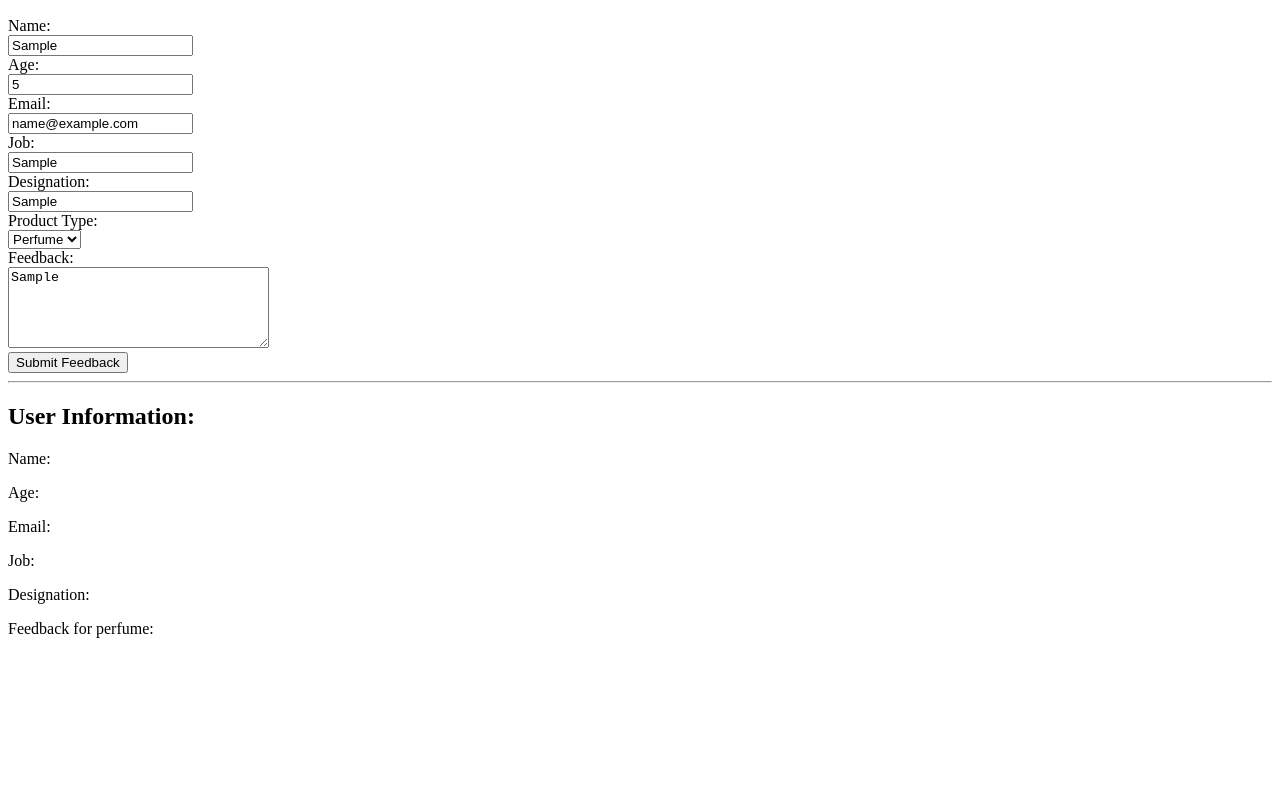
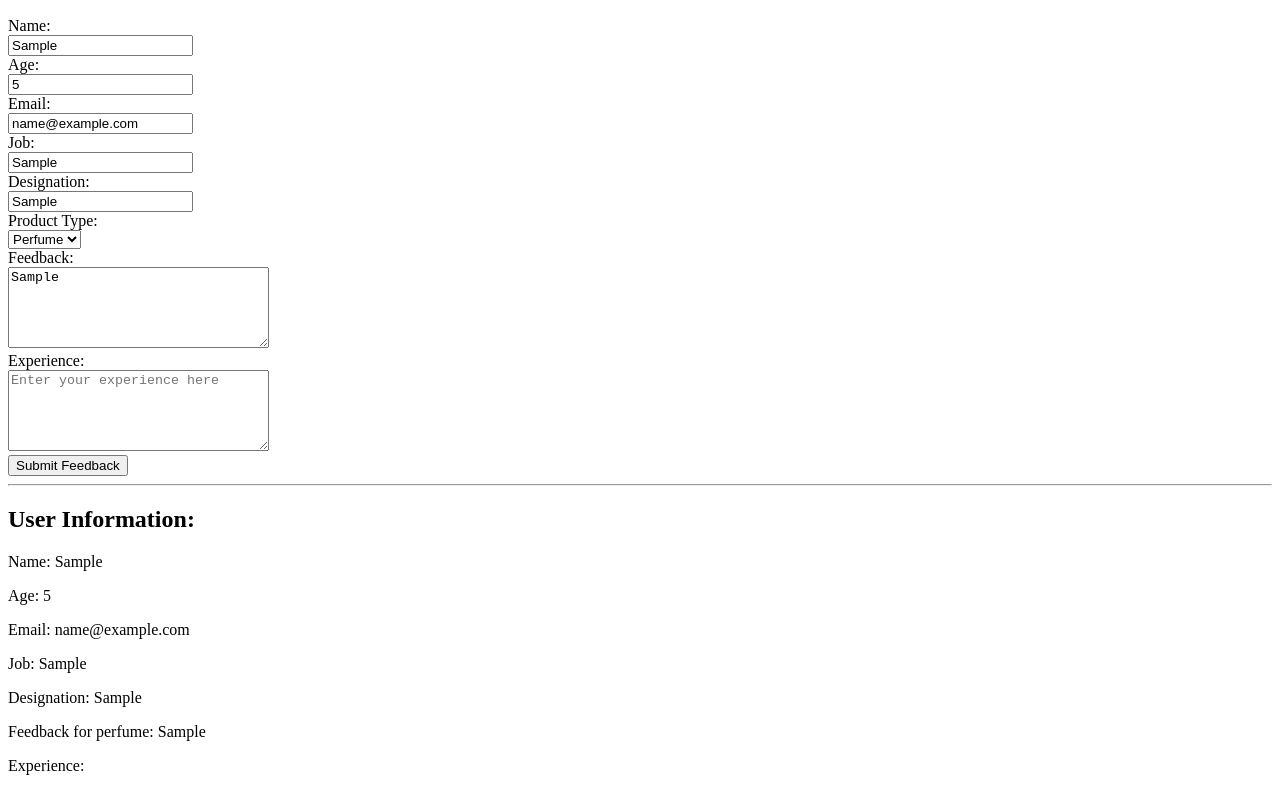
Before and after one commit to nicolaGenovese/ibm, a plain HTML site: page productSurvey/product_survey.html in a window 1280 px wide. Both pictures are taken after typing "Sample", "5", "name@example.com", "Sample", "Sample", "Sample" into the empty fields and a click on the button "Submit Feedback". Shown: the part 110-901 px from the top of the page. Before the commit the page ends 800 px from the top, so only its background shows below. Drawn offline with Linux system fonts and the light colour scheme.

Commit message:
implementing user experience

```diff
--- a/productSurvey/product_survey.html
+++ b/productSurvey/product_survey.html
@@ -24,6 +24,7 @@
 </select><br>
 <label for="feedbackText">Feedback:</label><br>
 <textarea id="feedbackText" rows="5" cols="30" placeholder="Enter your feedback here" required></textarea><br>
+<label for="experinceText">Experience:</label><br> <textarea id="experinceText" rows="5" cols="30" placeholder="Enter your experience here" required></textarea><br>
 <button id="submitBtn">Submit Feedback</button>
 <hr>
 <div id="userInfo" style="display: none;">
@@ -33,8 +34,8 @@
   <p>Email: <span id="userEmail"></span></p>
   <p>Job: <span id="userJob"></span></p>
   <p>Designation: <span id="userDesignation"></span></p>
-  <p>Feedback for  <span id="userProductChoice"></span>: <span id="userFeedback"></span></p>
-</div>
+  <p>Feedback for <span id="userProductChoice"></span>: <span id="userFeedback"></span></p>
+  <p>Experience: <span id="userExperince2"></span></p> </div>
 <script src="./product_survey.js"></script>
 </body>
 </html>
--- a/productSurvey/product_survey.js
+++ b/productSurvey/product_survey.js
@@ -1,3 +1,5 @@
+// Get input values inside the submitFeedback function
+function submitFeedback() {
     const username = document.getElementById('name').value;
     const age = document.getElementById('age').value;
     const email = document.getElementById('email').value;
@@ -5,11 +7,9 @@ const job = document.getElementById('job').value;
     const designation = document.getElementById('designation').value;
     const productType = document.getElementById('productType').value;
     const feedback = document.getElementById('feedbackText').value;
-const submitButton=document.getElementById('submitBtn');
+    const experince = document.getElementById('experinceText').value;
 
-submitButton.onclick = submitFeedback;
-
-function submitFeedback() {
+    // Display user information
     document.getElementById('userName').innerHTML = username;
     document.getElementById('userAge').innerHTML = age;
     document.getElementById('userEmail').innerHTML = email;
@@ -17,11 +17,16 @@ function submitFeedback() {
     document.getElementById('userDesignation').innerHTML = designation;
     document.getElementById('userProductChoice').innerHTML = productType;
     document.getElementById('userFeedback').innerHTML = feedback;
+    document.getElementById('userExperince2').innerHTML = experince;
 
     document.getElementById('userInfo').style.display = 'block';
 
-    alert('Thank you for your valuable feedback')
+    alert('Thank you for your valuable feedback');
   }
+
+  // Event listeners
+  const submitButton = document.getElementById('submitBtn');
+  submitButton.addEventListener('click', submitFeedback);
 
   document.addEventListener('keydown', function(event) {
     if (event.key === 'Enter') {
```
Lines whose indentation alone changed are shown as unchanged.
